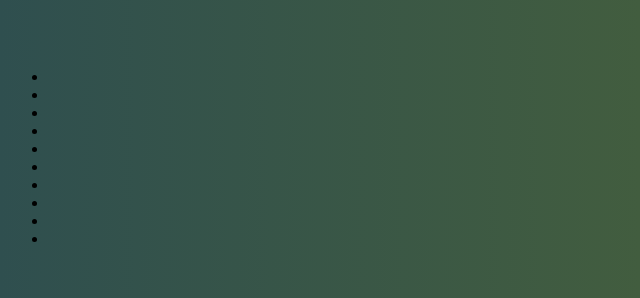
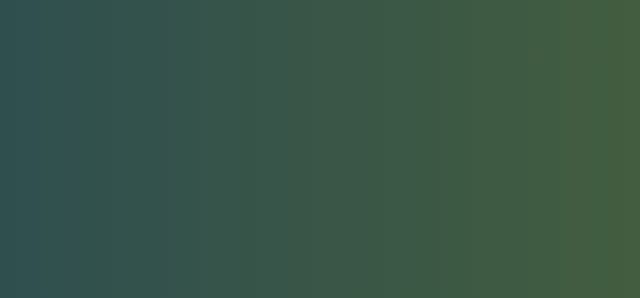
Before and after one commit to caynw/Portfolio, a plain HTML site: page index.html in a window 1280 px wide. Shown: the part 270-568 px from the top of the page, 0-640 px from the left. Drawn offline with Linux system fonts and the light colour scheme; files that its build step writes are made by us from their sources.

Commit message:
index.html

```diff
--- a/index.html
+++ b/index.html
@@ -22,20 +22,5 @@
              <p>Creating clean and imaginative work with nothing but code. </p>
         </section>
        </div>
- <div class="container">
-        <ul class="particles">
-          <li></li>
-          <li></li>
-          <li></li>
-          <li></li>
-          <li></li>
-          <li></li>
-          <li></li>
-          <li></li>
-          <li></li>
-          <li></li>
-        </ul>
-      </div>
-
 </body>
 </html>
```
